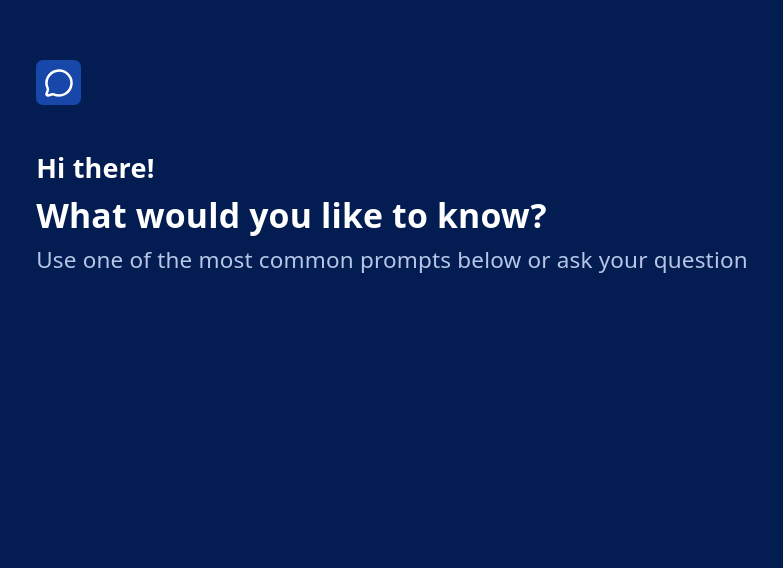
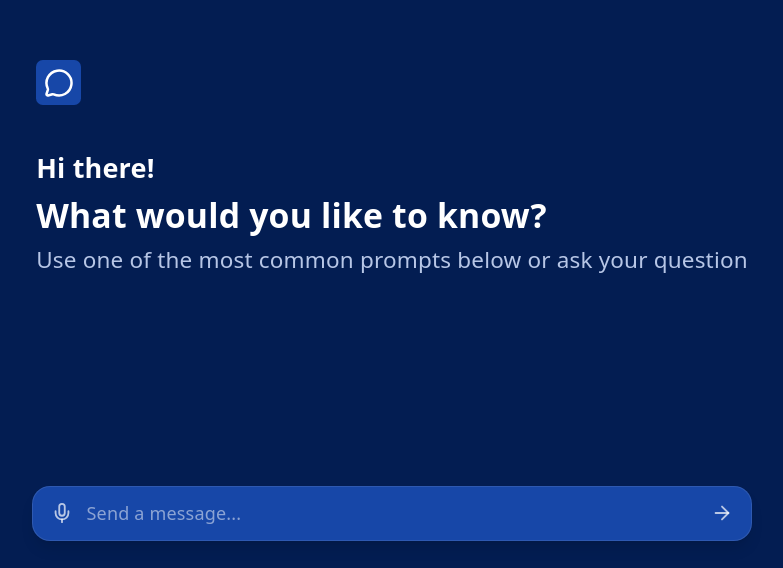
Before and after one commit to madixanov/AIChatApp, a React (Vite) app in the folder frontend/: page / in a window 1280 px wide. Shown: the part 232-800 px from the top of the page, without its empty margins (248-1031 px from the left). Built offline with nearby package versions, Linux system fonts and the light colour scheme.

Commit message:
frontend: adding text input

```diff
--- a/frontend/src/App.tsx
+++ b/frontend/src/App.tsx
@@ -1,9 +1,11 @@
+import TextInput from "./components/TextInput";
 import WelcomingSection from "./components/WelcomingSection";
 
 export default function App() {
   return (
-    <main className="w-full md:max-w-5xl lg:max-w-300 xl:max-w-337.5 min-h-screen flex items-center p-5">
+    <main className="w-full md:max-w-5xl lg:max-w-300 xl:max-w-337.5 min-h-screen flex flex-col justify-center p-5">
       <WelcomingSection />
+      <TextInput />
     </main>
   );
 }
--- /dev/null
+++ b/frontend/src/components/TextInput.tsx
@@ -0,0 +1,28 @@
+import { Mic, ArrowRight } from "lucide-react";
+
+export default function TextInput() {
+    return (
+        <div className="fixed bottom-6 left-1/2 -translate-x-1/2 w-full max-w-2xl px-4">
+            <div className="flex items-center gap-3 rounded-2xl border border-white/10 bg-surface-light px-4 py-3 shadow-lg backdrop-blur-md">
+
+                {/* mic */}
+                <button className="text-white/70 hover:text-white transition">
+                <Mic size={22} />
+                </button>
+
+                {/* input */}
+                <input
+                type="text"
+                placeholder="Send a message..."
+                className="flex-1 bg-transparent outline-none text-white placeholder:text-white/50"
+                />
+
+                {/* send */}
+                <button className="text-white/70 hover:text-white transition">
+                <ArrowRight size={22} />
+                </button>
+
+            </div>
+            </div>
+    )
+}
--- a/frontend/src/index.css
+++ b/frontend/src/index.css
@@ -98,3 +98,8 @@ body {
 
   overflow-x: hidden;
 }
+
+body::selection {
+  background: white;
+  color: black;
+}
```
